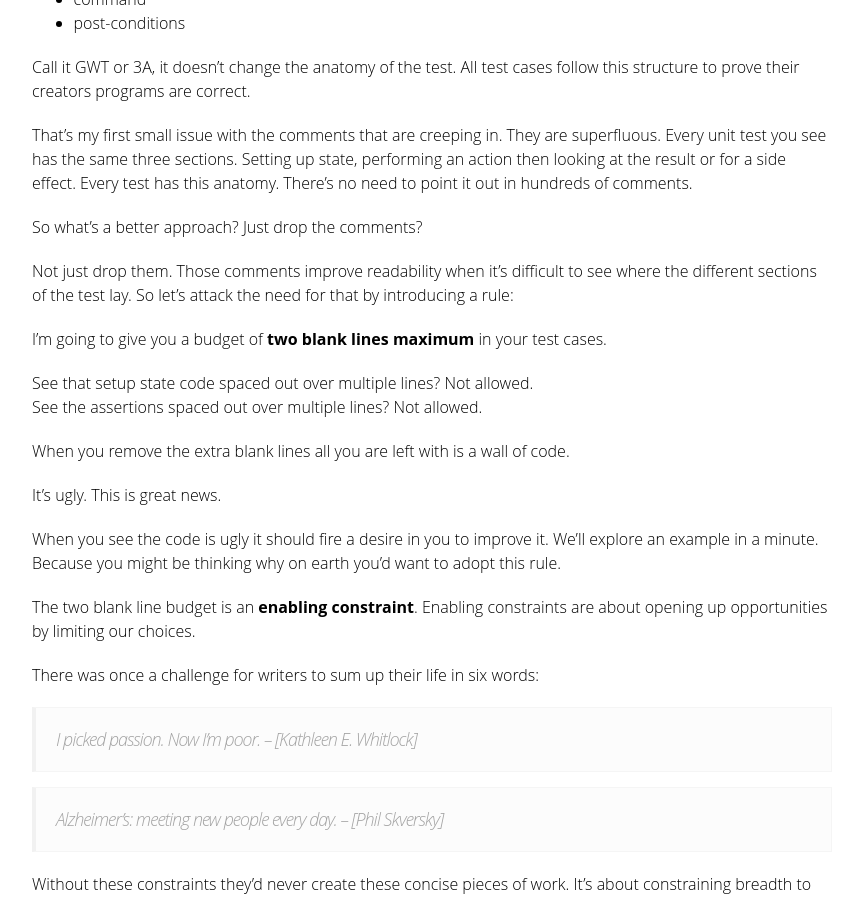
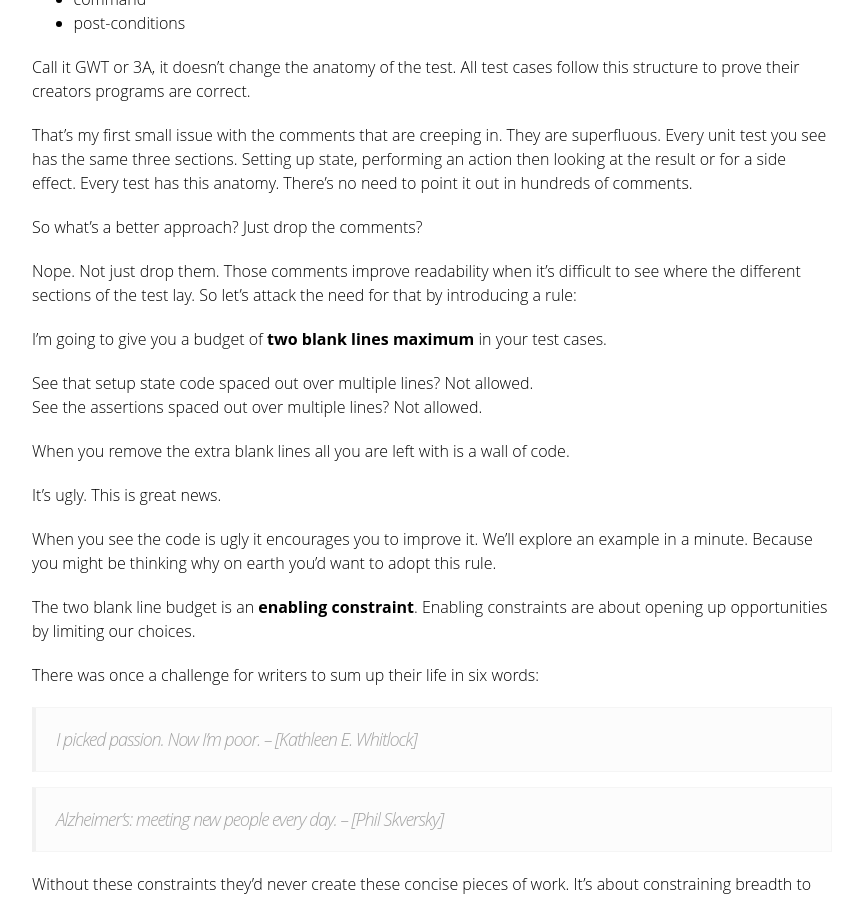
Before and after one commit to joejag/techblog, a Jekyll site: the page built from _posts/2018-02-01-two-line-budget.md, in a window 1280 px wide and 900 px high, scrolled down 1751 px. Shown: the whole window, without its empty margins (208-1066 px from the left). Built offline with Jekyll 4.4.1, drawn with Linux system fonts in a browser that asks for light colours; some of the changed text lies outside the part shown.

Commit message:
feedback

```diff
--- a/_posts/2018-02-01-two-line-budget.md
+++ b/_posts/2018-02-01-two-line-budget.md
@@ -84,7 +84,7 @@ That's my first small issue with the comments that are creeping in. They are sup
 
 So what's a better approach? Just drop the comments?
 
-Not just drop them. Those comments improve readability when it's difficult to see where the different sections of the test lay. So let's attack the need for that by introducing a rule:
+Nope. Not just drop them. Those comments improve readability when it's difficult to see where the different sections of the test lay. So let's attack the need for that by introducing a rule:
 
 I'm going to give you a budget of __two blank lines maximum__ in your test cases.
 
@@ -95,7 +95,7 @@ When you remove the extra blank lines all you are left with is a wall of code.
 
 It's ugly. This is great news.
 
-When you see the code is ugly it should fire a desire in you to improve it. We'll explore an example in a minute. Because you might be thinking why on earth you'd want to adopt this rule.
+When you see the code is ugly it encourages you to improve it. We'll explore an example in a minute. Because you might be thinking why on earth you'd want to adopt this rule.
 
 The two blank line budget is an __enabling constraint__. Enabling constraints are about opening up opportunities by limiting our choices.
 
```
Also changed, not shown: other parts of _posts/2018-02-01-two-line-budget.md (+1 -1 lines).
